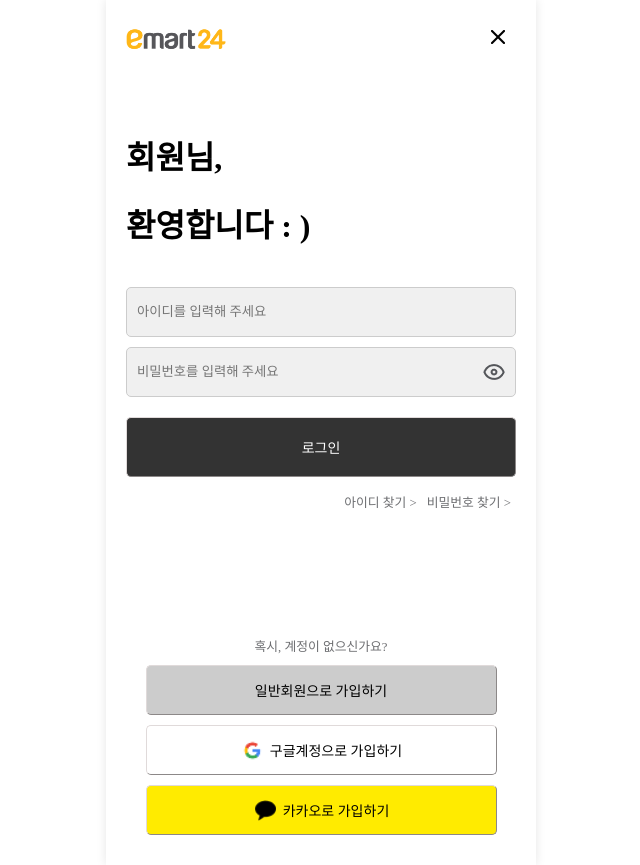
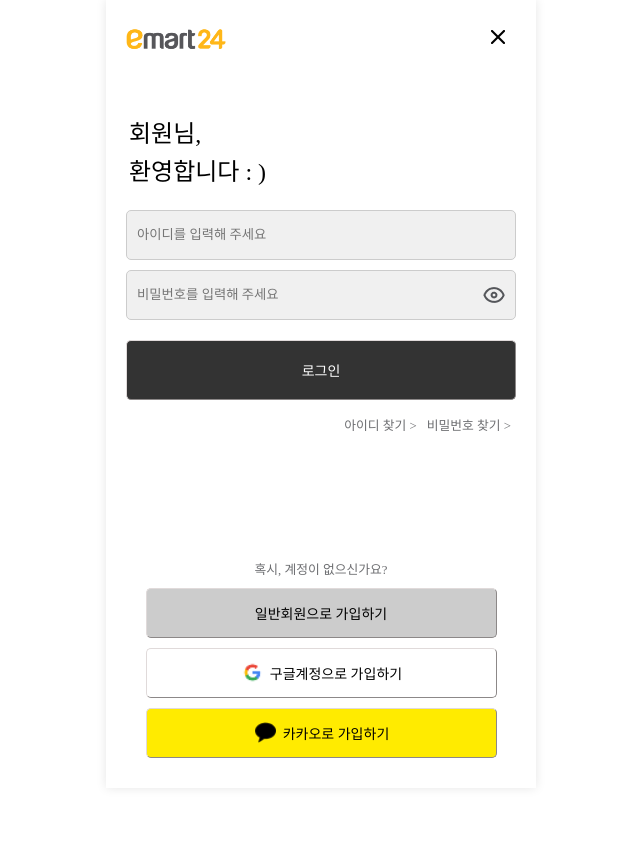
Before and after one commit to eDrink24/eDrink24-client, a React (Create React App) app: page /eDrink24/login in a window 1280 px wide. Shown: the whole page, without its empty margins (319-959 px from the left). After the commit the page ends 800 px from the top, so only its background shows below. Built offline with nearby package versions, Linux system fonts and the light colour scheme; a web font is replaced by a local one.

Commit message:
feat02 : mypage 1차 디자인 완료
- assets/common, mypage 아래 요소이미지 추가
- 디자인 수정

**다음작업**
- 비회원
   - 로그아웃, 로그인 처리
- 회원
   - 출력텍스트 변경
   - 회원정보수정

```diff
--- a/src/pages/login/LoginComponent.css
+++ b/src/pages/login/LoginComponent.css
@@ -46,7 +46,6 @@
     padding: 20px;
     box-shadow: 0 0 10px rgba(0, 0, 0, 0.1);
     width: 390px;
-    height: 100%;
     display: flex;
     flex-direction: column;
     justify-content: space-between;
@@ -76,17 +75,16 @@
     cursor: pointer;
 }
 
+.greet {
+    margin-top: 30px;
+    margin-bottom: 20px;
+}
 
-.login-header h1 {
+.greet h1 {
     font-size: 24px;
     text-align: left;
     margin: 3px;
     font-weight: 500;
-}
-
-.greet {
-    margin-top: 30px;
-    margin-bottom: 20px;
 }
 
 form {
```
